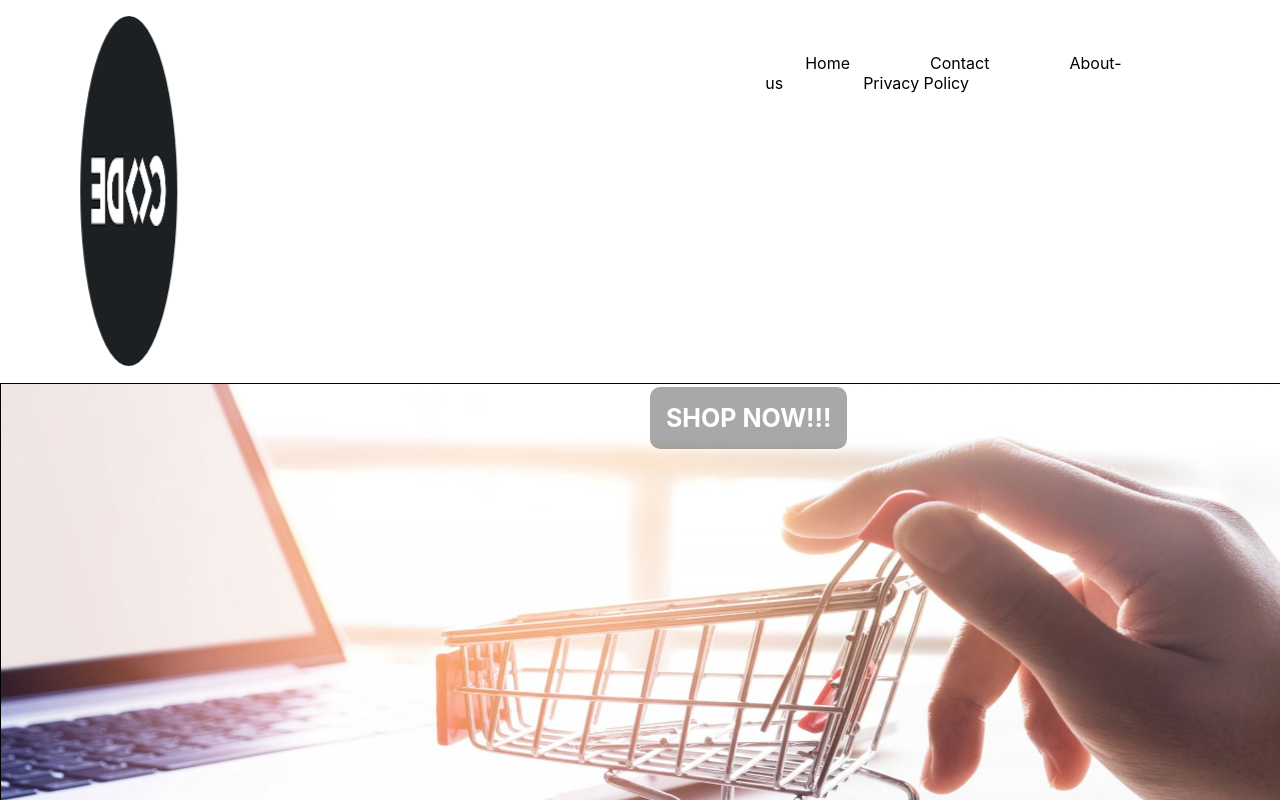
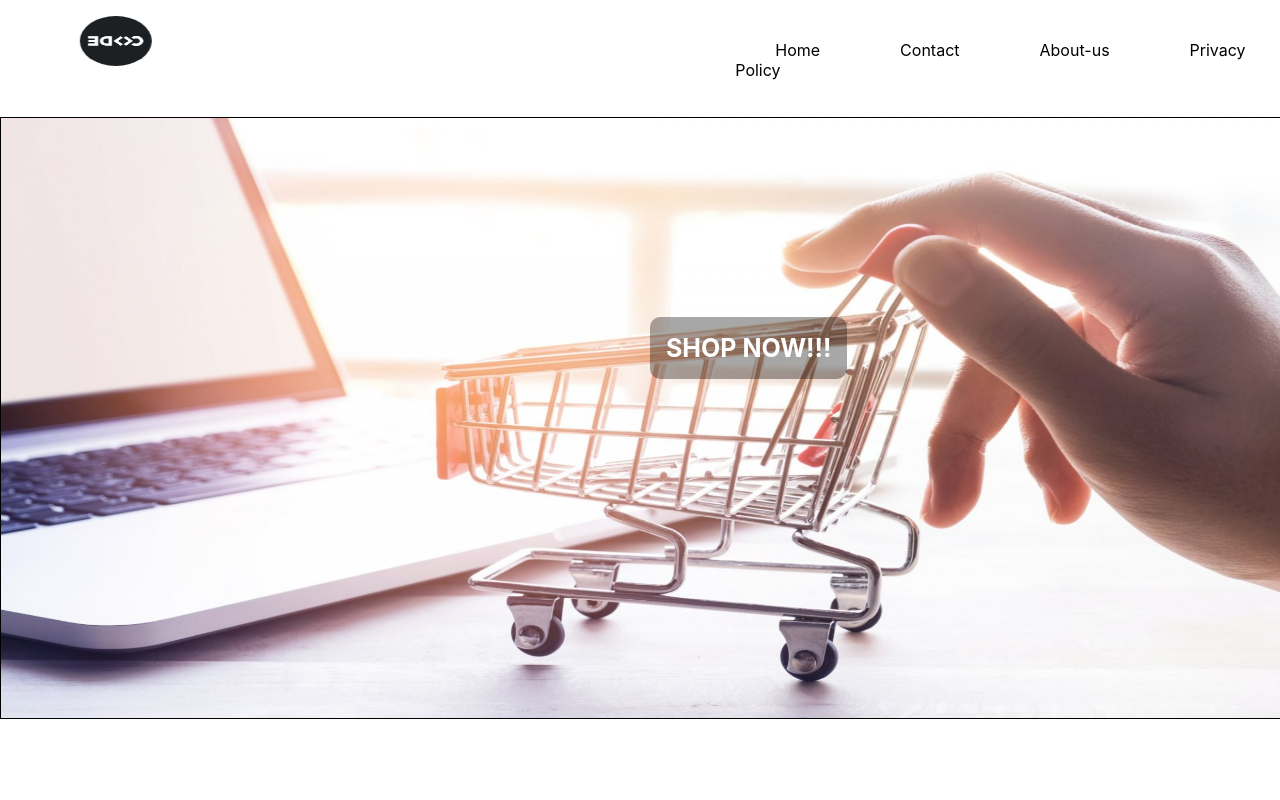
Before and after one commit to mohzys23/Mest1, a React (Create React App) app: page / in a window 1280 px wide. Shown: the top 800 px of the page. Built offline with nearby package versions, Linux system fonts and the light colour scheme.

Commit message:
Added new components

```diff
--- /dev/null
+++ b/src/Components/BuyButton.js
@@ -0,0 +1,9 @@
+import React from 'react';
+
+function BuyButton() {
+    return(
+<button>BUY ITEMS</button>
+    );
+}
+
+export default BuyButton;
--- /dev/null
+++ b/src/Components/Cost.js
@@ -0,0 +1,21 @@
+import React from 'react';
+
+function Cost() {
+    return(
+    <table>
+    <th>Items</th><th>Brand</th><th>Price</th>
+    <tbody>
+<tr><td>#101</td><td>D&G</td><td>Red</td></tr>
+        <tr><td>#102</td><td>GUCCI</td><td>$200</td></tr>
+            <tr><td>#103</td><td>ZARA</td><td>$700</td></tr>
+                <tr><td>#104</td><td>CALVIN KLEIN</td><td>$300</td></tr>
+<tr><td>#105</td><td>LOUIS VUITTON</td><td>$400</td></tr>
+        </tbody>
+
+
+</table>
+    );
+}
+
+
+export default Cost;
--- a/src/Components/Header.css
+++ b/src/Components/Header.css
@@ -2,18 +2,24 @@ nav {
 width: 100%;
 display: flex;
 }
-.header {
+
+nav > div {
    margin: 0 0;
 }
-img {
+
+.header-img {
     width: 30%;
+    height: 80px;
 }
 
+
+
 .top-img {
-    width: 25%;
+    width: 20%;
     border-radius: 100%;
    animation: App-logo-spin infinite 10s linear;
    margin-left: 5rem;
+   height: 50px;
 }
 
 ul {
--- a/src/Components/Header.js
+++ b/src/Components/Header.js
@@ -5,7 +5,7 @@ import download from '../download.png';
 function Header () {
     return (
       <nav>
-          <div class="header">
+          <div class="header-img">
 <img src={download} alt="code icon" class="top-img"/>
           </div>
           <div>
--- a/src/Components/TopSection.css
+++ b/src/Components/TopSection.css
@@ -13,9 +13,8 @@ div {
 
 h1 {
     text-align: center;
-    z-index: 1;
     position: absolute;
-    top: 370px;
+    top: 300px;
     left: 650px;
     padding: 1rem;
     border-radius: 10px;
--- a/src/index.js
+++ b/src/index.js
@@ -9,7 +9,8 @@ import AsideCenter from './Components/AsideCenter';
 import Section from './Components/Section';
 import MidSection from './Components/MidSection';
 import BottomSection from './Components/BottomSection';
-
+import BuyButton from './Components/BuyButton';
+import Cost from './Components/Cost';
 
 
 
@@ -22,6 +23,9 @@ ReactDOM.render(
     <Section />
     <MidSection />
     <BottomSection />
+<BuyButton />
+<Cost />
+
   </React.StrictMode>,
   document.getElementById('root')
 );
```
